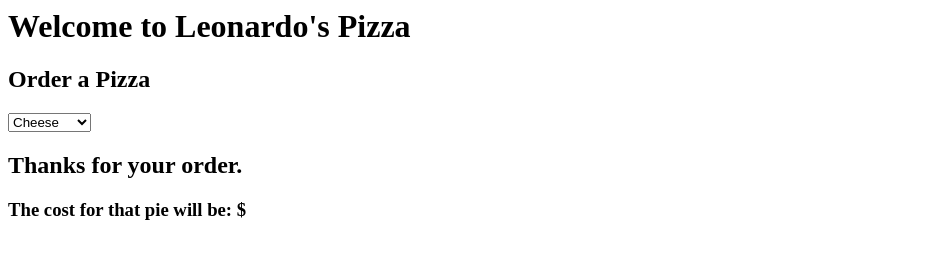
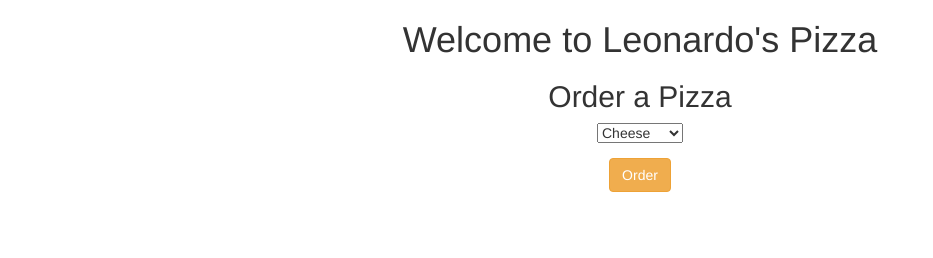
Before and after one commit to k-giardchase/pizza, a plain HTML site: page index.html in a window 1280 px wide. Shown: the whole page, without its empty margins (0-933 px from the left). Drawn offline with nearby package versions, Linux system fonts and the light colour scheme.

Commit message:
Add css to index.html and hide #order_confirmation in styles.css

```diff
--- a/css/styles.css
+++ b/css/styles.css
@@ -0,0 +1,3 @@
+#order_confirmation {
+  display: none;
+}
--- a/index.html
+++ b/index.html
@@ -1,8 +1,11 @@
 <html>
 <head>
+  <link href='http://maxcdn.bootstrapcdn.com/bootstrap/3.3.4/css/bootstrap.min.css' rel='stylesheet'>
+  <link href='css/styles.css' rel='stylesheet'>
   <title>Leonardo's Pizza</title>
 </head>
 <body>
+  <div class='container text-center'>
     <h1>Welcome to Leonardo's Pizza</h1>
 
     <h2>Order a Pizza</h2>
@@ -14,11 +17,13 @@
           <option value=2>Pepperoni</option>
         </select>
       </div>
+      <button type='submit' class='btn btn-warning'>Order</button>
     </form>
 
-  <div id='order-confirmation'>
+    <div id='order_confirmation'>
       <h2>Thanks for your order.</h2>
       <h3>The cost for that pie will be: $<span class='total'></span><h3>
     </div>
+  </div>
 </body>
 </html>
```
Lines whose indentation alone changed are shown as unchanged.
